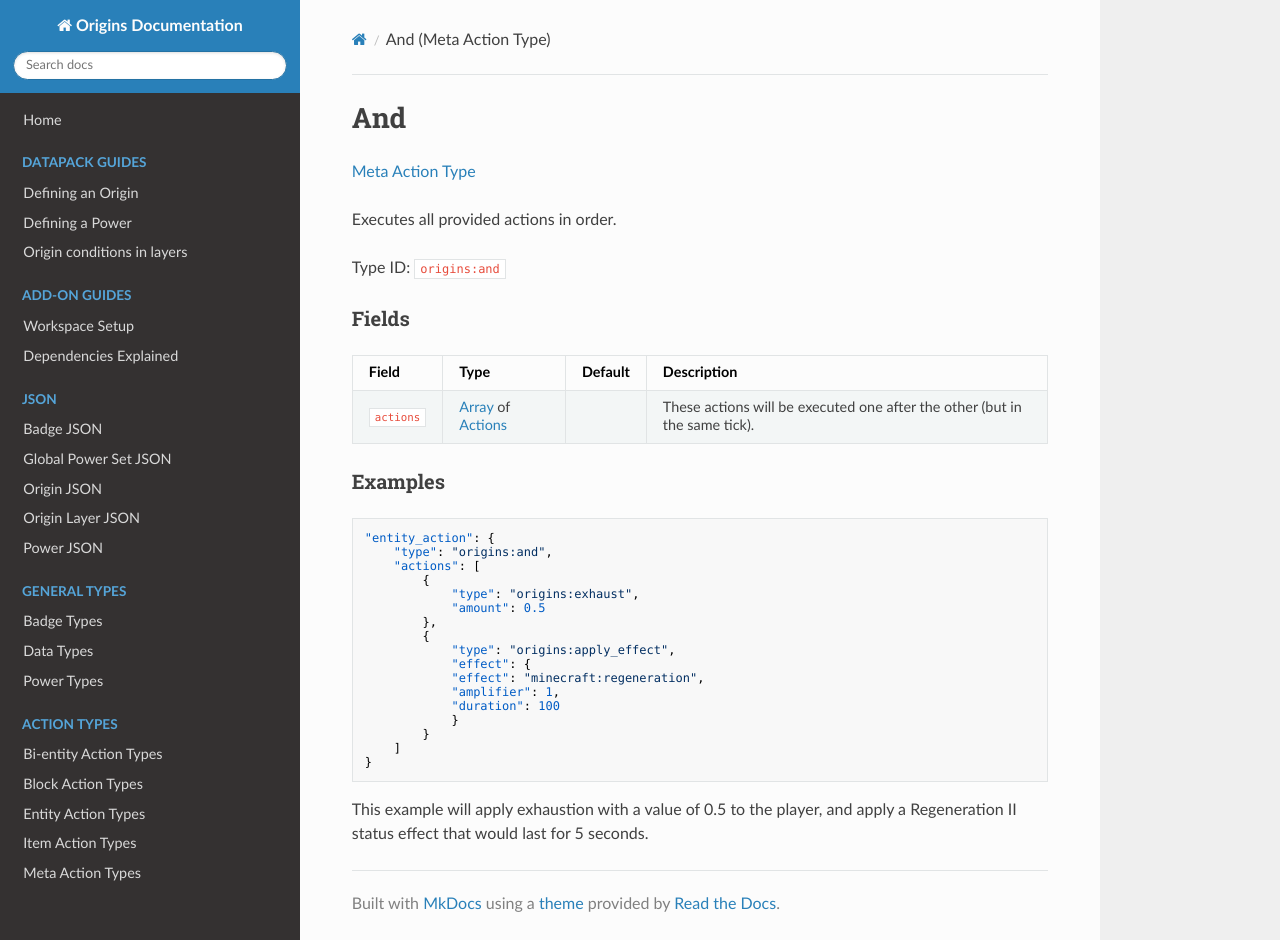
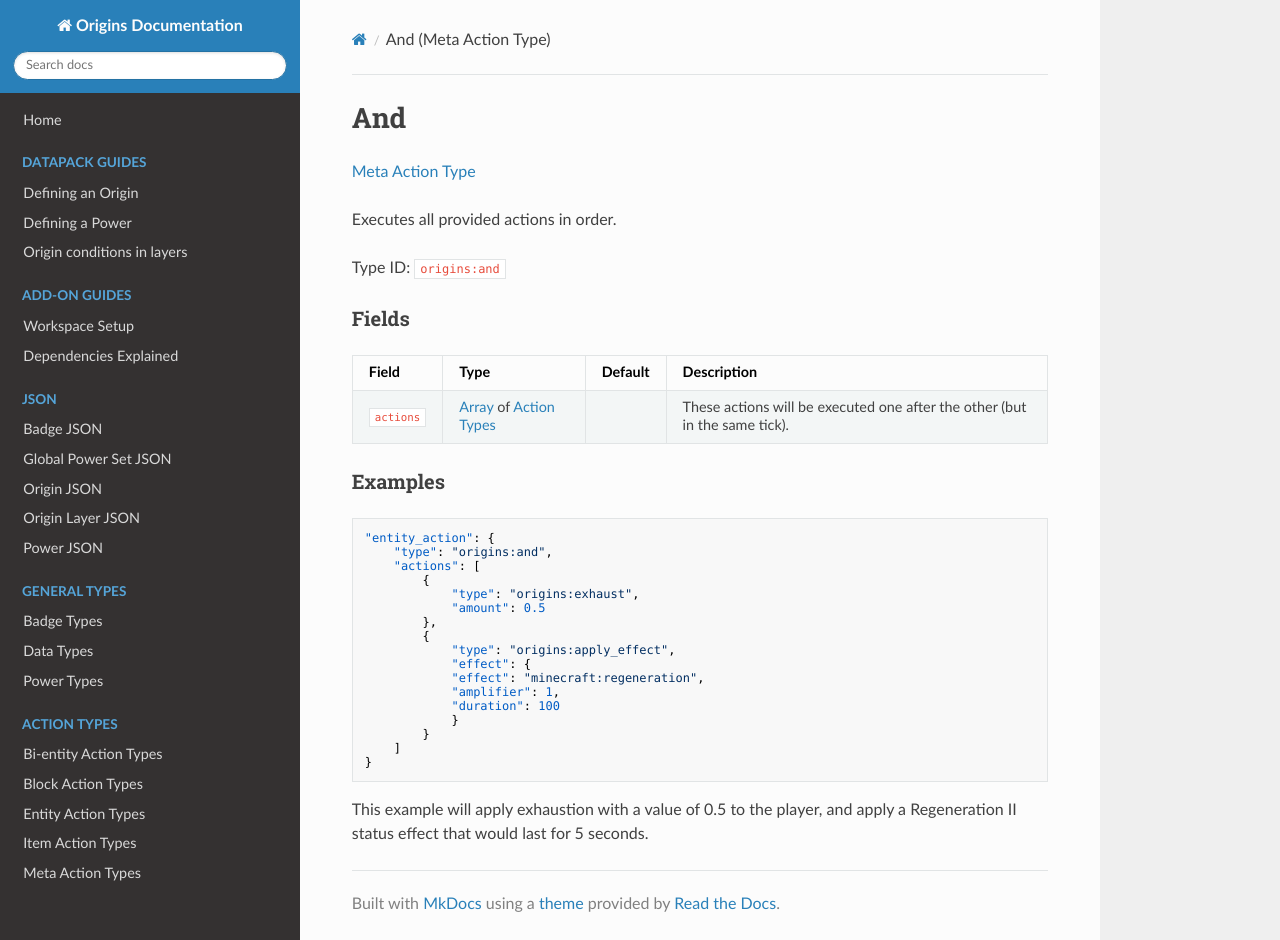
Before and after one commit to apace100/origins-docs, an MkDocs documentation site: the page built from docs/types/meta_action_types/and.md, in a window 1280 px wide and 940 px high. Built offline with MkDocs 1.6.1, drawn with Linux system fonts in a browser that asks for light colours; nearby versions of some CDN libraries.

Commit message:
Update `and.md` (Meta Action Type)
Fix inconsistency, where "Actions" should be "Action Types"

```diff
--- a/docs/types/meta_action_types/and.md
+++ b/docs/types/meta_action_types/and.md
@@ -16,7 +16,7 @@ Type ID: `origins:and`
 
 Field  | Type | Default | Description
 -------|------|---------|-------------
-`actions` | [Array](../data_types/array.md) of [Actions](../action_types.md) | | These actions will be executed one after the other (but in the same tick).
+`actions` | [Array](../data_types/array.md) of [Action Types](../action_types.md) | | These actions will be executed one after the other (but in the same tick).
 
 
 ### Examples
```
